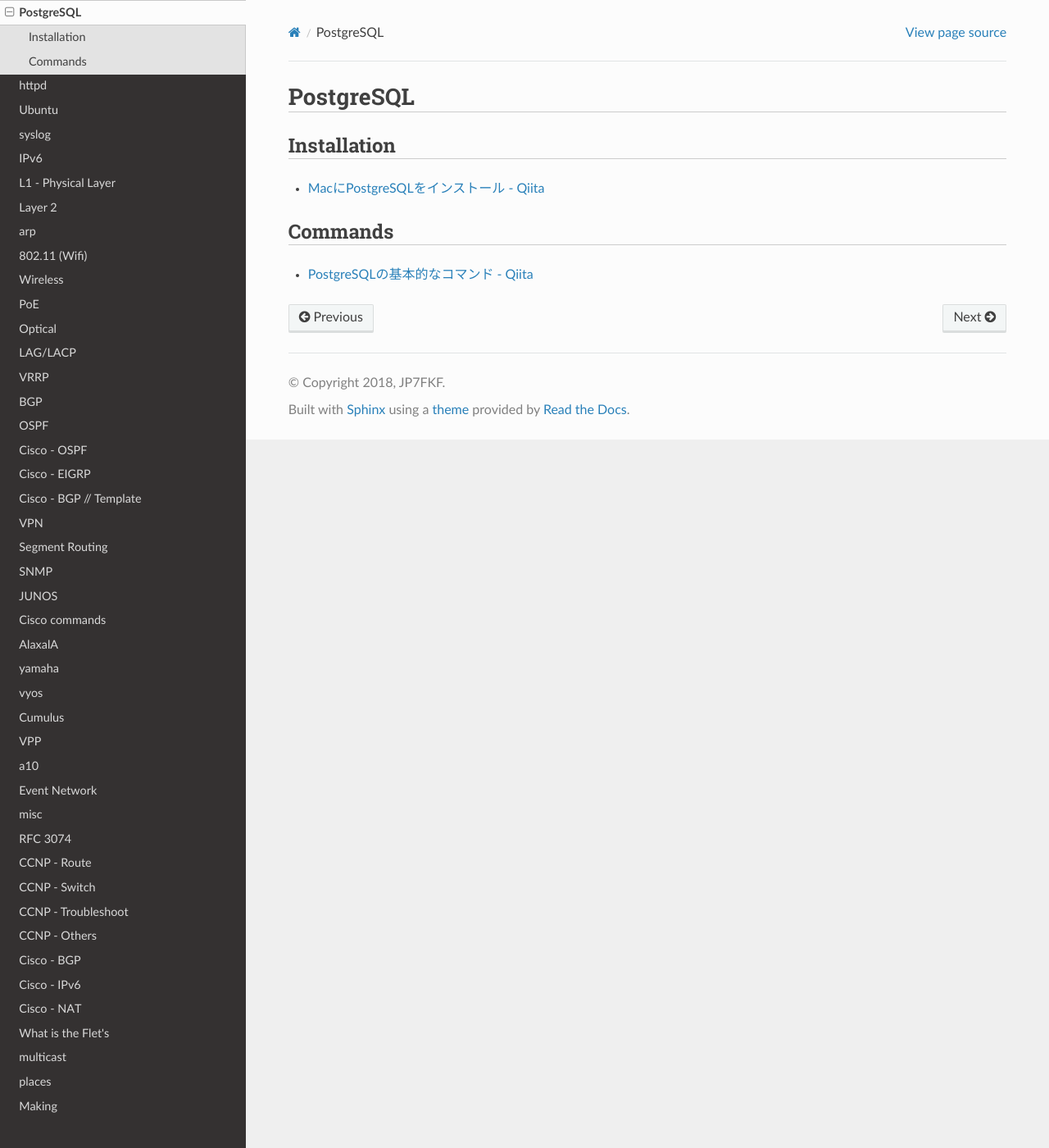
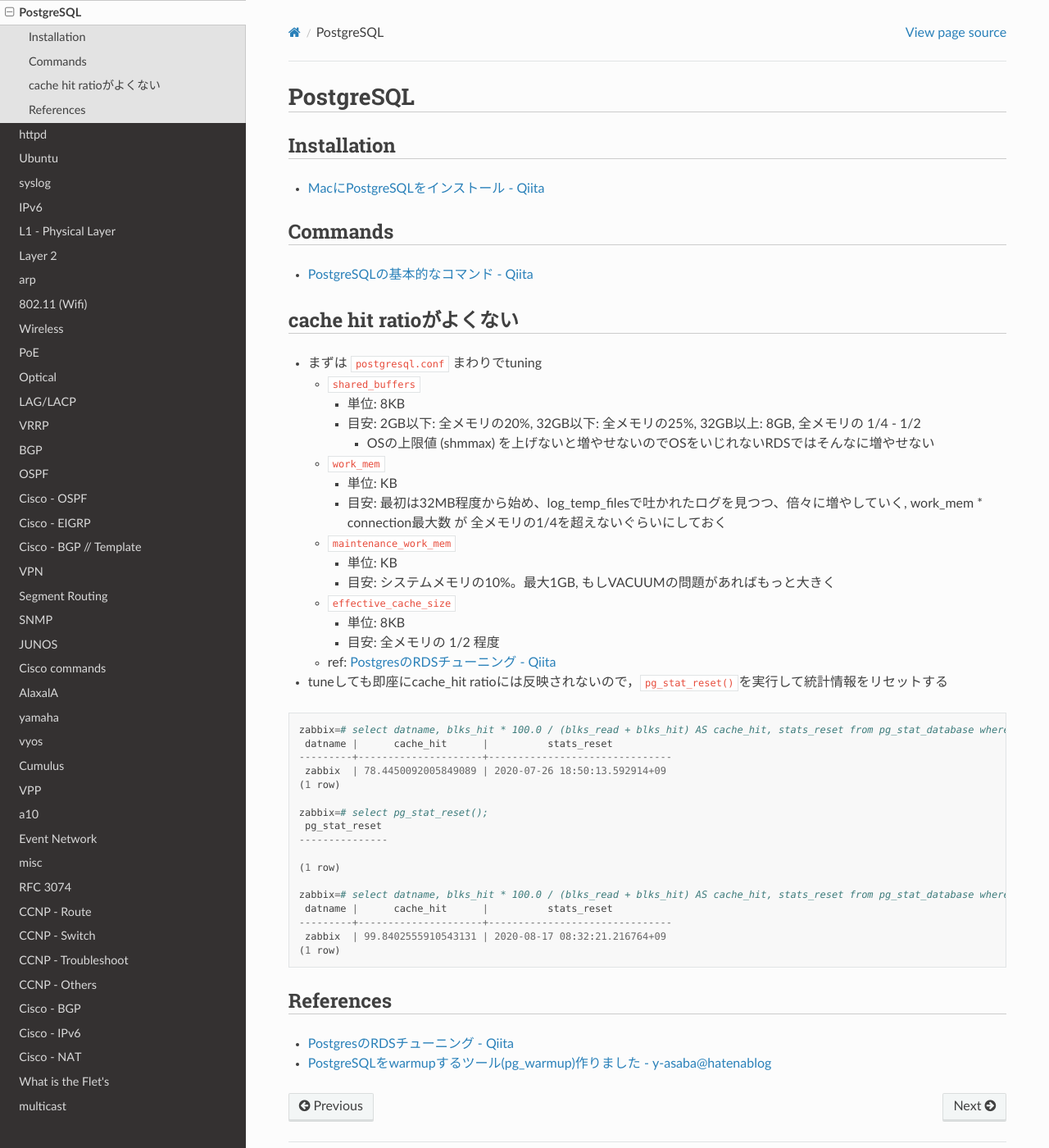
Before and after one commit to jp7fkf/JP7FKF-Warehouse, a Sphinx documentation site: the page built from source/unix/postgresql.md, in a window 1280 px wide and 1400 px high. Shown: the whole window at 82% size. Built offline with Sphinx 7.4.7 and the Read the Docs theme 2.0.0, drawn with Linux system fonts in a browser that asks for light colours.

Commit message:
2020-08-19 00:47:09 JST

````diff
--- a/source/unix/postgresql.md
+++ b/source/unix/postgresql.md
@@ -5,3 +5,45 @@
 
 ## Commands
   - [PostgreSQLの基本的なコマンド - Qiita](https://qiita.com/H-A-L/items/fe8cb0e0ee0041ff3ceb)
+
+## cache hit ratioがよくない
+- まずは `postgresql.conf` まわりでtuning
+  - `shared_buffers`
+    - 単位: 8KB
+    - 目安: 2GB以下: 全メモリの20%, 32GB以下: 全メモリの25%, 32GB以上: 8GB, 全メモリの 1/4 - 1/2
+      - OSの上限値 (shmmax) を上げないと増やせないのでOSをいじれないRDSではそんなに増やせない
+  - `work_mem`
+    - 単位: KB
+    - 目安: 最初は32MB程度から始め、log_temp_filesで吐かれたログを見つつ、倍々に増やしていく, work_mem * connection最大数 が 全メモリの1/4を超えないぐらいにしておく
+  - `maintenance_work_mem`
+    - 単位: KB
+    - 目安: システムメモリの10%。最大1GB, もしVACUUMの問題があればもっと大きく
+  - `effective_cache_size`
+    - 単位: 8KB
+    - 目安: 全メモリの 1/2 程度
+  - ref: [PostgresのRDSチューニング - Qiita](https://qiita.com/awakia/items/9981f37d5cbcbcd155eb)
+
+- tuneしても即座にcache_hit ratioには反映されないので，`pg_stat_reset()`を実行して統計情報をリセットする
+```
+zabbix=# select datname, blks_hit * 100.0 / (blks_read + blks_hit) AS cache_hit, stats_reset from pg_stat_database where datname = 'zabbix';
+ datname |      cache_hit      |          stats_reset
+---------+---------------------+-------------------------------
+ zabbix  | 78.4450092005849089 | 2020-07-26 18:50:13.592914+09
+(1 row)
+
+zabbix=# select pg_stat_reset();
+ pg_stat_reset
+---------------
+
+(1 row)
+
+zabbix=# select datname, blks_hit * 100.0 / (blks_read + blks_hit) AS cache_hit, stats_reset from pg_stat_database where datname = 'zabbix';
+ datname |      cache_hit      |          stats_reset
+---------+---------------------+-------------------------------
+ zabbix  | 99.8402555910543131 | 2020-08-17 08:32:21.216764+09
+(1 row)
+```
+
+## References
+- [PostgresのRDSチューニング - Qiita](https://qiita.com/awakia/items/9981f37d5cbcbcd155eb)
+- [PostgreSQLをwarmupするツール(pg_warmup)作りました - y-asaba@hatenablog](https://y-asaba.hatenablog.com/entry/2014/02/14/221751)
````
Also changed, not shown: source/dialy/202008.md (+7 -0 lines), source/tech/zabbix.md (+27 -0 lines).
